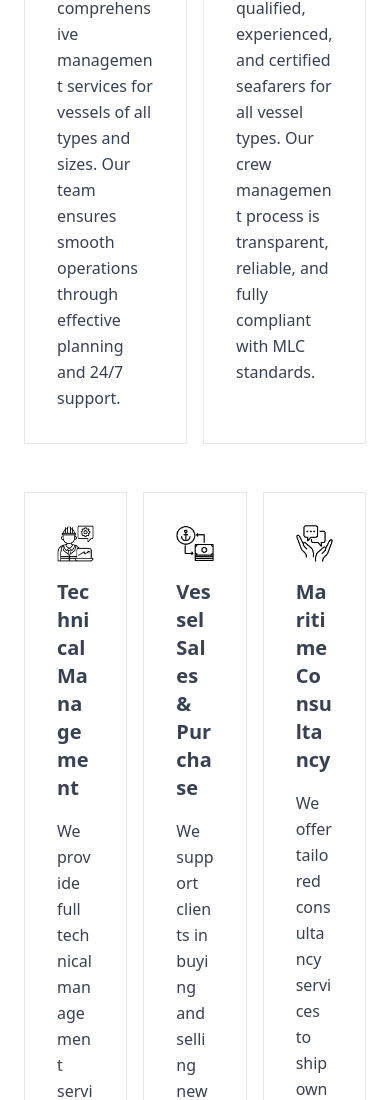
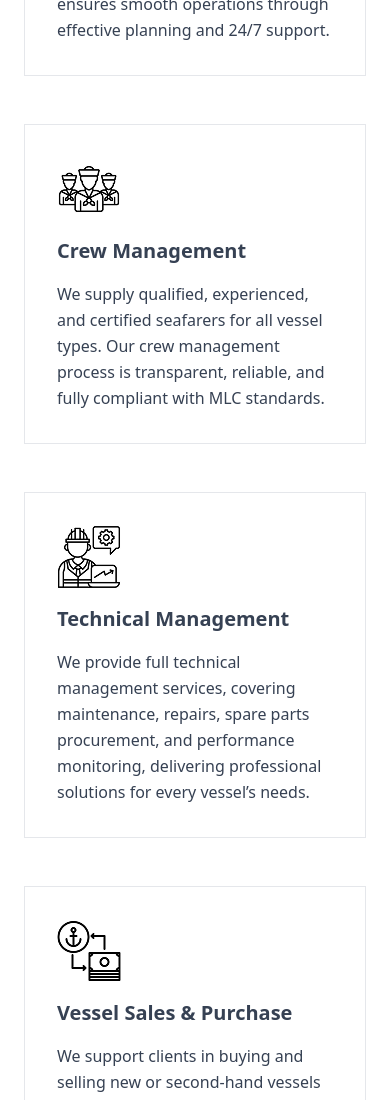
Before and after one commit to tehstormcrow/merit-shipping, a website built with Vite: page index.html in a window 390 px wide. Shown: the part 1380-2480 px from the top of the page. Built offline with nearby package versions, Linux system fonts and the light colour scheme.

Commit message:
feat(mobile): make service section responsive

```diff
--- a/index.html
+++ b/index.html
@@ -76,7 +76,7 @@
   <!-- SERVICES -->
   <section id="services" class="services container">
 
-    <div class="service--card col-span-3">
+    <div class="service--card col-span-6 sm:col-span-3">
       <img src="services-ship.png" alt="ship icon" class="services--icon">
       <h3 class="services--header">Ship Management</h3>
       <p class="services--info">
@@ -85,7 +85,7 @@
       </p>
     </div>
 
-    <div class="service--card col-span-3">
+    <div class="service--card col-span-6 sm:col-span-3">
       <img src="services-crew.png" alt="ship icon" class="services--icon">
       <h3 class="services--header">Crew Management</h3>
       <p class="services--info">
@@ -93,7 +93,7 @@
         management process is transparent, reliable, and fully compliant with MLC standards.</p>
     </div>
 
-    <div class="service--card col-span-2">
+    <div class="service--card col-span-6 md:col-span-2">
       <img src="services-technical.png" alt="ship icon" class="services--icon">
       <h3 class="services--header">Technical Management</h3>
       <p class="services--info">
@@ -101,7 +101,7 @@
         parts procurement, and performance monitoring, delivering professional solutions for every vessel’s needs.</p>
     </div>
 
-    <div class="service--card col-span-2">
+    <div class="service--card col-span-6 md:col-span-2">
       <img src="services-prepurchase.png" alt="ship icon" class="services--icon">
       <h3 class="services--header">Vessel Sales & Purchase</h3>
       <p class="services--info">
@@ -111,7 +111,7 @@
     </div>
 
 
-    <div class="service--card col-span-2">
+    <div class="service--card col-span-6 md:col-span-2">
       <img src="services-consultancy.png" alt="ship icon" class="services--icon">
       <h3 class="services--header">Maritime Consultancy</h3>
       <p class="services--info">
@@ -119,7 +119,7 @@
         operational efficiency, investment planning, and a wide range of maritime strategies.</p>
     </div>
 
-    <div class="service--card col-span-3">
+    <div class="service--card col-span-6 sm:col-span-3">
       <img src="services-maintanance.png" alt="ship icon" class="services--icon">
       <h3 class="services--header">Shipyard & Maintenance Management</h3>
       <p class="services--info">
@@ -128,7 +128,7 @@
       </p>
     </div>
 
-    <div class="service--card col-span-3">
+    <div class="service--card col-span-6 sm:col-span-3">
       <img src="services-audit.png" alt="ship icon" class="services--icon">
       <h3 class="services--header">Survey Services</h3>
       <p class="services--info">
```
